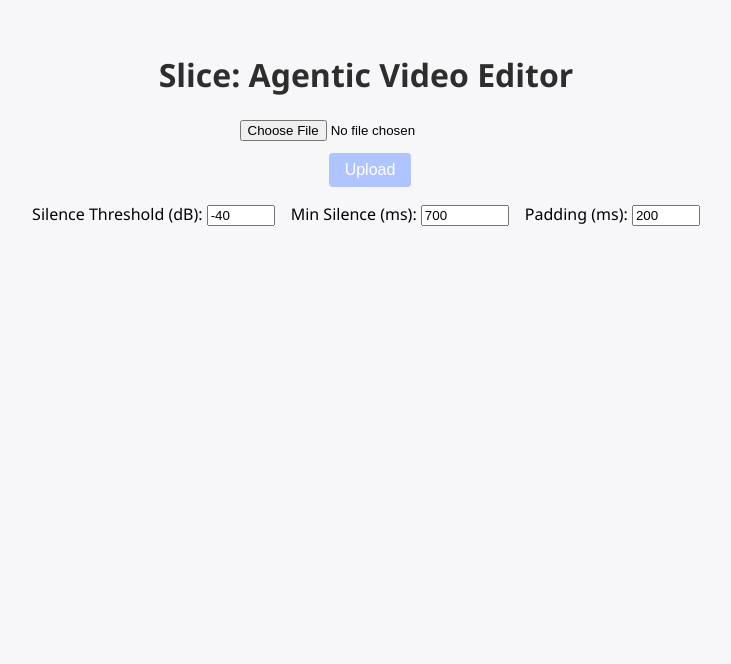
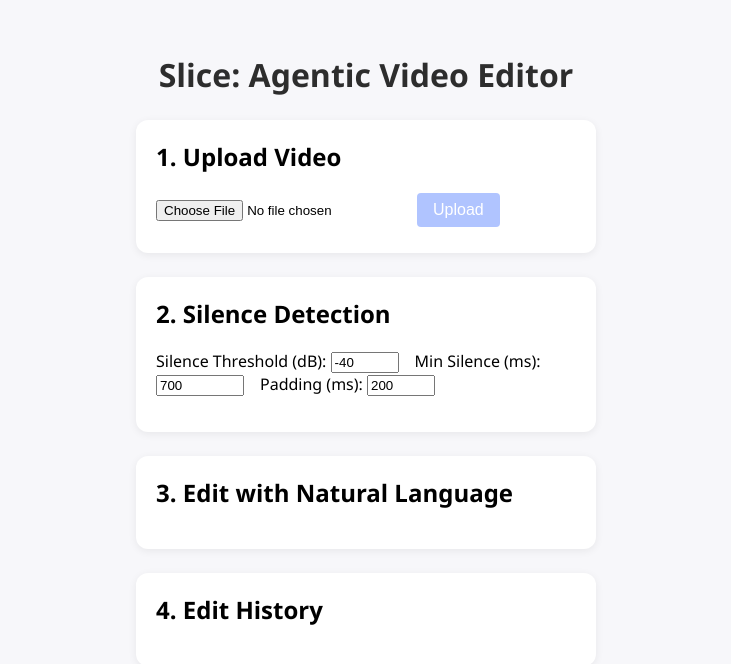
Before and after one commit to jeet-dekivadia/slice, a React (Create React App) app in the folder slice/frontend/: page / in a window 1280 px wide. Shown: the top 664 px of the page, without its empty margins (274-1005 px from the left). Built offline with nearby package versions, Linux system fonts and the light colour scheme.

Commit message:
Add MUI, improve UI layout with sections and tooltips
Co-authored-by: jdekivadia3 <jdekivadia3@gatech.edu>

```diff
--- a/slice/frontend/package.json
+++ b/slice/frontend/package.json
@@ -3,6 +3,9 @@
   "version": "0.1.0",
   "private": true,
   "dependencies": {
+    "@emotion/react": "^11.14.0",
+    "@emotion/styled": "^11.14.1",
+    "@mui/material": "^7.2.0",
     "cra-template-pwa-typescript": "2.0.0",
     "react": "^19.1.0",
     "react-dom": "^19.1.0",
--- a/slice/frontend/src/App.tsx
+++ b/slice/frontend/src/App.tsx
@@ -1,5 +1,6 @@
 import React, { useState, useRef, useEffect } from 'react';
 import './App.css';
+import Tooltip from '@mui/material/Tooltip';
 
 const API_URL = 'http://localhost:8000';
 
@@ -234,31 +235,65 @@ function App() {
   return (
     <div className="App">
       <h1>Slice: Agentic Video Editor</h1>
+      <section style={{ width: 420, maxWidth: '95vw', marginBottom: 24, background: '#fff', borderRadius: 12, boxShadow: '0 2px 8px #0001', padding: 20 }}>
+        <h2 style={{ marginTop: 0 }}>1. Upload Video</h2>
+        <Tooltip title="Select a video file to edit" arrow>
           <input type="file" accept="video/*" onChange={handleFileChange} />
-      <button onClick={handleUpload} disabled={!videoFile || loading}>
-        Upload
-      </button>
+        </Tooltip>
+        <button onClick={handleUpload} disabled={!videoFile || loading} style={{ marginLeft: 8 }}>Upload</button>
         {videoUrl && (
-        <button onClick={handleReset} style={{ marginBottom: 12 }}>Reset to Original</button>
+          <button onClick={handleReset} style={{ marginLeft: 12 }}>Reset to Original</button>
         )}
         {videoUrl && (
-        <div>
+          <div style={{ marginTop: 12 }}>
             <h3>Preview</h3>
-          <video ref={videoRef} src={videoUrl} controls width={400} />
-          {silentSegments.length > 0 && renderTimeline()}
+            <video ref={videoRef} src={videoUrl} controls width={400} style={{ maxWidth: '100%' }} />
           </div>
         )}
+      </section>
+      <section style={{ width: 420, maxWidth: '95vw', marginBottom: 24, background: '#fff', borderRadius: 12, boxShadow: '0 2px 8px #0001', padding: 20 }}>
+        <h2 style={{ marginTop: 0 }}>2. Silence Detection</h2>
+        <div style={{ margin: '16px 0' }}>
+          <Tooltip title="Threshold below which audio is considered silence (dBFS)" arrow>
+            <label>Silence Threshold (dB): <input type="number" value={silenceThresh} onChange={e => setSilenceThresh(Number(e.target.value))} style={{ width: 60 }} /></label>
+          </Tooltip>
+          <Tooltip title="Minimum length of silence to detect (milliseconds)" arrow>
+            <label style={{ marginLeft: 16 }}>Min Silence (ms): <input type="number" value={minSilenceLen} onChange={e => setMinSilenceLen(Number(e.target.value))} style={{ width: 80 }} /></label>
+          </Tooltip>
+          <Tooltip title="Padding to keep around non-silent segments (milliseconds)" arrow>
+            <label style={{ marginLeft: 16 }}>Padding (ms): <input type="number" value={padding} onChange={e => setPadding(Number(e.target.value))} style={{ width: 60 }} /></label>
+          </Tooltip>
+        </div>
         {filename && (
-        <div style={{ marginTop: 20 }}>
-          <button onClick={handleRemoveSilence} disabled={loading}>
-            Remove Silence
+          <button onClick={handleRemoveSilence} disabled={loading}>Remove Silence</button>
+        )}
+        {videoUrl && silentSegments.length > 0 && renderTimeline()}
+      </section>
+      <section style={{ width: 420, maxWidth: '95vw', marginBottom: 24, background: '#fff', borderRadius: 12, boxShadow: '0 2px 8px #0001', padding: 20 }}>
+        <h2 style={{ marginTop: 0 }}>3. Edit with Natural Language</h2>
+        {filename && (
+          <div style={{ marginTop: 8 }}>
+            <Tooltip title="Describe your edit, e.g. 'cut from 10 to 20 seconds', 'mute from 5 to 10 seconds', 'fade in for 2 seconds at start'" arrow>
+              <input
+                type="text"
+                placeholder="Edit with natural language..."
+                value={prompt}
+                onChange={handlePromptChange}
+                style={{ width: 300 }}
+              />
+            </Tooltip>
+            <button onClick={handlePromptEdit} disabled={loading || !prompt} style={{ marginLeft: 8 }}>
+              Apply Edit
             </button>
           </div>
         )}
+      </section>
+      <section style={{ width: 420, maxWidth: '95vw', marginBottom: 24, background: '#fff', borderRadius: 12, boxShadow: '0 2px 8px #0001', padding: 20 }}>
+        <h2 style={{ marginTop: 0 }}>4. Edit History</h2>
         {history.length > 0 && (
           <div style={{ margin: '12px 0' }}>
-          <button onClick={handleUndo} disabled={historyIndex <= 0}>Undo</button>
-          <button onClick={handleRedo} disabled={historyIndex >= history.length - 1}>Redo</button>
+            <Tooltip title="Undo last edit" arrow><button onClick={handleUndo} disabled={historyIndex <= 0}>Undo</button></Tooltip>
+            <Tooltip title="Redo edit" arrow><button onClick={handleRedo} disabled={historyIndex >= history.length - 1}>Redo</button></Tooltip>
             <span style={{ marginLeft: 12 }}>
               Version {historyIndex + 1} / {history.length}
             </span>
@@ -267,7 +302,7 @@ function App() {
         {currentVideoUrl && (
           <div style={{ marginTop: 20 }}>
             <h3>Current Video</h3>
-          <video src={currentVideoUrl} controls width={400} />
+            <video src={currentVideoUrl} controls width={400} style={{ maxWidth: '100%' }} />
             <div>
               <a href={currentVideoUrl} download>
                 <button>Download</button>
@@ -275,20 +310,7 @@ function App() {
             </div>
           </div>
         )}
-      {filename && (
-        <div style={{ marginTop: 20 }}>
-          <input
-            type="text"
-            placeholder="Edit with natural language..."
-            value={prompt}
-            onChange={handlePromptChange}
-            style={{ width: 300 }}
-          />
-          <button onClick={handlePromptEdit} disabled={loading || !prompt}>
-            Apply Edit
-          </button>
-        </div>
-      )}
+      </section>
       {loading && (
         <div style={{ position: 'fixed', top: 0, left: 0, width: '100vw', height: '100vh', background: 'rgba(255,255,255,0.6)', zIndex: 1000, display: 'flex', alignItems: 'center', justifyContent: 'center' }}>
           <div className="spinner" style={{ width: 60, height: 60, border: '8px solid #eee', borderTop: '8px solid #4f8cff', borderRadius: '50%', animation: 'spin 1s linear infinite' }} />
@@ -296,11 +318,6 @@ function App() {
       )}
       {error && <div style={{ color: 'red', margin: 8 }}>{error}</div>}
       {message && <div style={{ color: 'green', margin: 8 }}>{message}</div>}
-      <div style={{ margin: '16px 0' }}>
-        <label>Silence Threshold (dB): <input type="number" value={silenceThresh} onChange={e => setSilenceThresh(Number(e.target.value))} style={{ width: 60 }} /></label>
-        <label style={{ marginLeft: 16 }}>Min Silence (ms): <input type="number" value={minSilenceLen} onChange={e => setMinSilenceLen(Number(e.target.value))} style={{ width: 80 }} /></label>
-        <label style={{ marginLeft: 16 }}>Padding (ms): <input type="number" value={padding} onChange={e => setPadding(Number(e.target.value))} style={{ width: 60 }} /></label>
-      </div>
     </div>
   );
 }
```
Also changed, not shown: 1 other file (tests, documents, lock files or other folders). Lines whose indentation alone changed are shown as unchanged.
